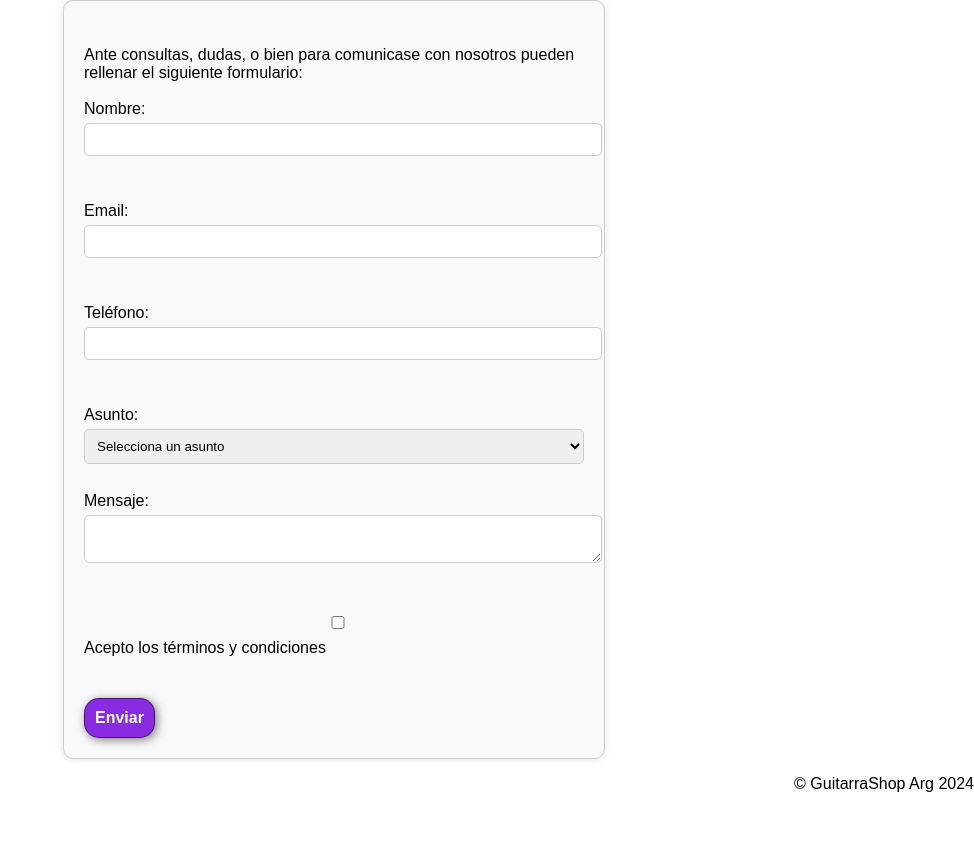
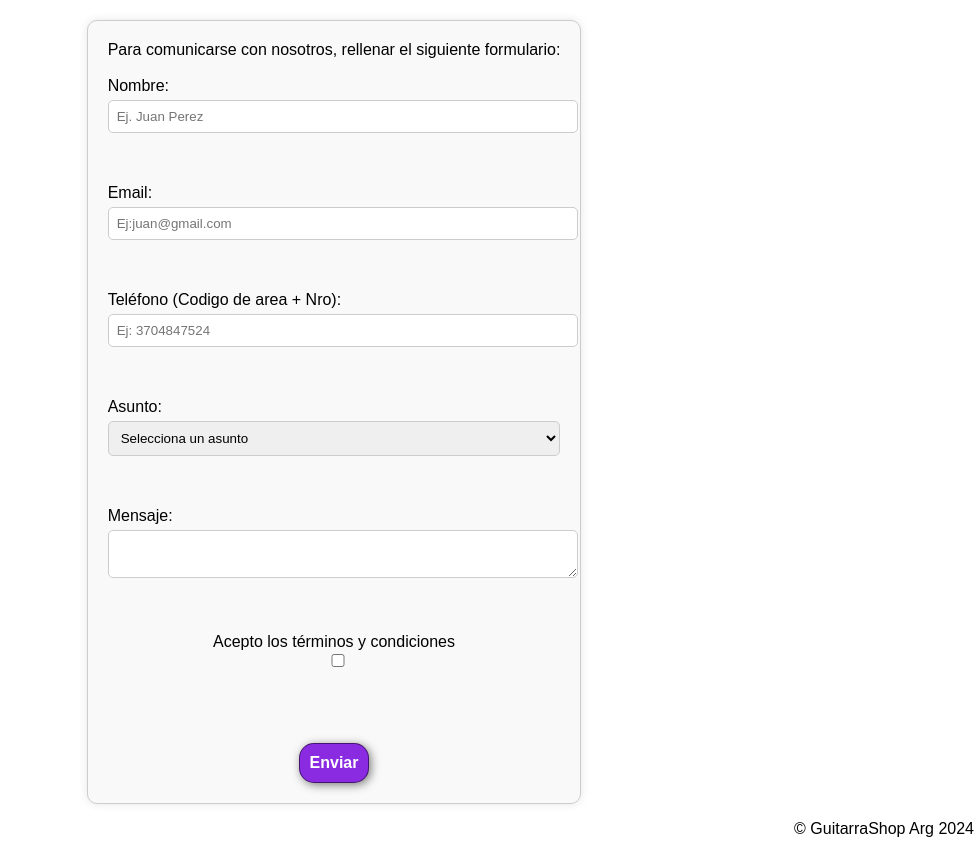
Before and after one commit to PabloCrisorio/CaC_Python, a Python web app: template templates/Contacto.html in a window 1280 px wide. Shown: the part 202-1056 px from the top of the page, without its empty margins (306-1280 px from the left). Before the commit the page ends 994 px from the top, so only its background shows below. Run offline with Jinja, Linux system fonts and the light colour scheme; the template is opened without the code that fills it, so the values that code supplies are empty.

Commit message:
* Aplique el mismo estilo css en el nav de todas las pestañas. * las animaciones estan funcionales. * Agregue favicon, se puede observar en que la pestaña del navegador ahora tiene un icono. * Se utilizo icono de FontAwesome. * Se controlo que cada html no posea ningun error mediante la validacion w3c. Se corrigieron varios errores de etiquetas semanticas.

```diff
--- a/css/contacto.css
+++ b/css/contacto.css
@@ -4,8 +4,6 @@ body{
     margin: 0;
     font-family: Arial, Helvetica, sans-serif;
 }
-
-
 
 button{
     font-size: 1em;
@@ -66,7 +64,6 @@ header nav{
 header a{
     padding: 5px 12px;
     text-decoration: none;
-    font-size: bold;
     color: black;
 }
 
@@ -74,16 +71,53 @@ header a:hover{
     color: blueviolet;
 }
 
-/*hasta aca todo header*/
-
-#formulario .container {
+.formulario .container {
     max-width: 500px;
     margin: auto;
+    margin-top: 20px;
     padding: 20px;
     border: 1px solid #ccc;
     border-radius: 10px;
     box-shadow: 0 0 10px rgba(0, 0, 0, 0.1);
     background-color: #f9f9f9;
+}
+
+.formulario {
+    text-align: center;
+}
+
+.container {
+    display: inline-block;
+    text-align: left;
+}
+
+.checkbox-container {
+    text-align: center;
+}
+
+.checkbox-container label {
+    display: inline-block;
+    text-align: center;
+}
+
+.checkbox-container input[type="checkbox"] {
+    vertical-align: middle;
+}
+
+.error {
+    display: block;
+    color: blueviolet;
+    text-align: center;
+    margin-top: 5px;
+}
+
+.button-container {
+    text-align: center;
+    margin-top: 20px;
+}
+
+.button-container button {
+    display: inline-block;
 }
 
 label{
@@ -118,6 +152,6 @@ button{
     margin-top: 10px;
 }
 
-footer .container{
+footer .container1{
     text-align: right;
 }
--- a/css/index.css
+++ b/css/index.css
@@ -5,7 +5,6 @@ body{
     font-family: Arial, Helvetica, sans-serif;
 }
 
-/* TODO ESTO CHECK */
 
 button{
     font-size: 1em;
@@ -57,7 +56,6 @@ header .container{
 header nav{
     width: 100%;
     display: flex;
-
     flex-direction: row;
     justify-content: space-around;
     padding: 25px;
@@ -66,7 +64,6 @@ header nav{
 header a{
     padding: 5px 12px;
     text-decoration: none;
-    font-size: bold;
     color: black;
 }
 
@@ -82,7 +79,7 @@ header a:hover{
     margin-top: 10px;
 }
 
-#hero{
+.hero{
     display: flex;
     align-items: center;
     justify-content: center;
@@ -96,7 +93,6 @@ header a:hover{
     background-position: center center;
 }
 
-/* centrar el boton*/
 .container{
     text-align: center;
 }
--- a/css/instrumentos.css
+++ b/css/instrumentos.css
@@ -64,7 +64,6 @@ header nav{
 header a{
     padding: 5px 12px;
     text-decoration: none;
-    font-size: bold;
     color: black;
 }
 
--- a/css/locales.css
+++ b/css/locales.css
@@ -64,7 +64,6 @@ header nav{
 header a{
     padding: 5px 12px;
     text-decoration: none;
-    font-size: bold;
     color: black;
 }
 
@@ -112,6 +111,6 @@ header a:hover{
     margin: auto;
 }
 
-footer .container{
+footer .container1{
     text-align: right;
 }
--- a/css/quienes.css
+++ b/css/quienes.css
@@ -64,7 +64,6 @@ header nav{
 header a{
     padding: 5px 12px;
     text-decoration: none;
-    font-size: bold;
     color: black;
 }
 
--- a/templates/Contacto.html
+++ b/templates/Contacto.html
@@ -1,9 +1,11 @@
 <!DOCTYPE html>
-<html lang="en">
+<html lang="es">
 <head>
     <meta charset="UTF-8">
     <meta name="viewport" content="width=device-width, initial-scale=1.0">
     <link rel="stylesheet" href="../Css/contacto.css">
+    <link rel="shortcut icon" href="../img/icono.ico" type="image/x-icon">
+
 
     <title>Contacto</title>
 </head>
@@ -24,39 +26,31 @@
 
 
     <main>
-
-        <section id="formulario">
-
-        <style>
-            .error {
-                color: blueviolet;
-            }
-        </style>
-
+        <div class="formulario">
             <div class="container">
-            <h2 class="title1"></h2>Ante consultas, dudas, o bien para comunicase con nosotros pueden rellenar el siguiente formulario:</h2><br><br>
+                Para comunicarse con nosotros, rellenar el siguiente formulario: <br><br>
                 <form id="contactForm" onsubmit="return validateForm()">
                     <label for="name">Nombre:</label>
-                <input type="text" id="name" name="name">
+                    <input type="text" id="name" name="name" placeholder="Ej. Juan Perez">
                     <span class="error" id="nameError"></span>
                     <br><br>
 
                     <label for="email">Email:</label>
-                <input type="email" id="email" name="email">
+                    <input type="email" id="email" name="email" placeholder="Ej:juan@gmail.com">
                     <span class="error" id="emailError"></span>
                     <br><br>
 
-                <label for="phone">Teléfono:</label>
-                <input type="text" id="phone" name="phone">
+                    <label for="phone">Teléfono (Codigo de area + Nro):</label>
+                    <input type="number" id="phone" name="phone" placeholder="Ej: 3704847524">
                     <span class="error" id="phoneError"></span>
                     <br><br>
 
                     <label for="subject">Asunto:</label>
                     <select id="subject" name="subject">
                         <option value="">Selecciona un asunto</option>
-                    <option value="consulta">Consulta</option>
-                    <option value="soporte">Soporte</option>
-                    <option value="otros">Otros</option>
+                        <option value="consulta">Consulta de Guitarras</option>
+                        <option value="soporte">Compra de Guitarras</option>
+                        <option value="otros">Reparacion de Guitarras</option>
                     </select>
                     <span class="error" id="subjectError"></span>
                     <br><br>
@@ -66,17 +60,21 @@
                     <span class="error" id="messageError"></span>
                     <br><br>
 
-                <label>
+                    <div class="checkbox-container">
+                        <label for="terms">
+                            Acepto los términos y condiciones
                             <input type="checkbox" id="terms" name="terms">
-                    Acepto los términos y condiciones
                         </label>
                         <span class="error" id="termsError"></span>
+                    </div>
                     <br><br>
 
+                    <div class="button-container">
                         <button type="submit">Enviar</button>
+                    </div>
                 </form>
             </div>
-    </section>
+        </div>
 
         <script>
             function validateForm() {
@@ -140,9 +138,8 @@
 
 
 <footer>
-        <div class="container">
-            <p>&copy; GuitarraShop Arg 2024
-            </p>
+    <div class="container1">
+        <p>&copy; GuitarraShop Arg 2024</p>
     </div>
 </footer>
 
```
Also changed, not shown: index.html (+6 -6 lines), templates/instrumentos.html (+7 -4 lines), templates/locales.html (+5 -2 lines), templates/quienes_somos.html (+11 -7 lines), README.md (deleted), img/icono.ico (added). Lines whose indentation alone changed are shown as unchanged.
